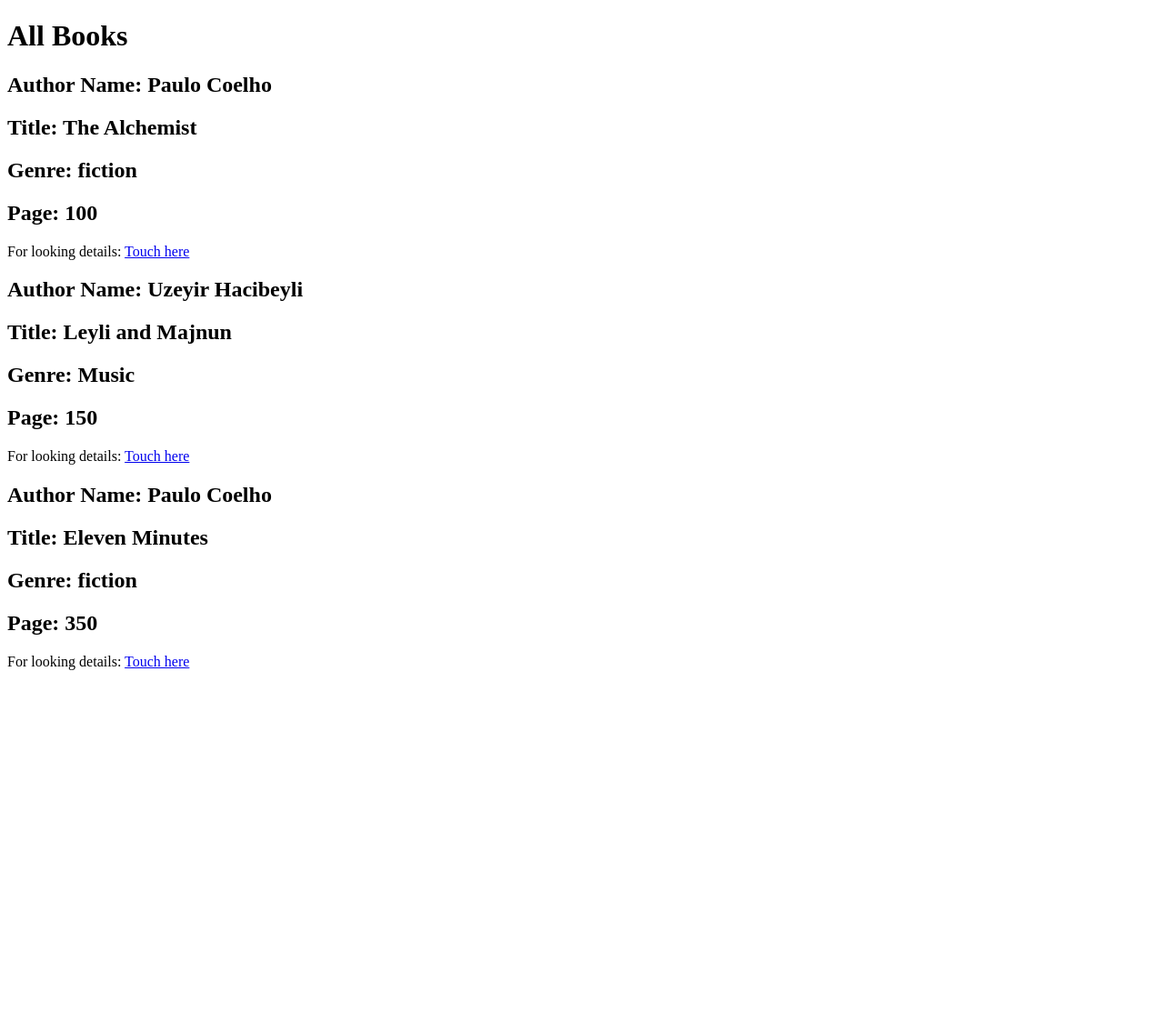
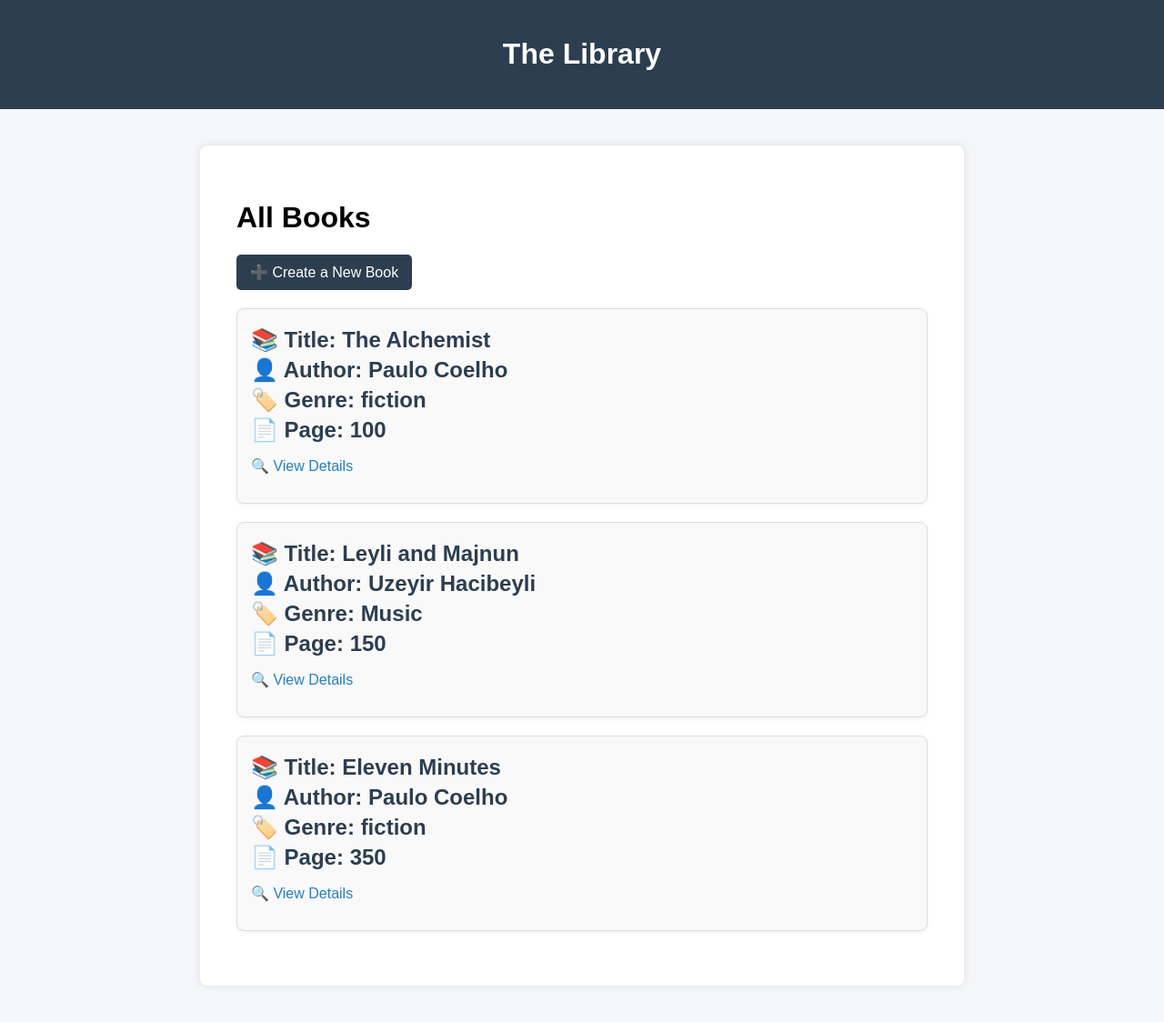
Before and after one commit to Shamil2007/DjangoProjects, a Django app: page / in a window 1280 px wide. Shown: the whole page at 91% size. Before the commit the page ends 737 px from the top, so only its background shows below. Run offline with Django 5.2, Linux system fonts and the light colour scheme; data comes from the database, SQL or seed files in the repository; both versions use the stored data as it was after the commit.

Commit message:
The adding system is created: no need to add book or quotes from admin panel, now we can add it via forms

```diff
--- a/Book_Quote_Journal/journal/templates/journal/book.html
+++ b/Book_Quote_Journal/journal/templates/journal/book.html
@@ -2,16 +2,64 @@
 
 {% block content %}
 
-<div>
+<style>
+    .container {
+        padding: 20px;
+    }
+
+    .create-book-link {
+        display: inline-block;
+        margin-bottom: 20px;
+        background-color: #2c3e50;
+        color: white;
+        padding: 10px 15px;
+        border-radius: 5px;
+        text-decoration: none;
+    }
+
+    .create-book-link:hover {
+        background-color: #34495e;
+    }
+
+    .book-card {
+        background-color: #f9f9f9;
+        border: 1px solid #ddd;
+        padding: 15px;
+        border-radius: 8px;
+        margin-bottom: 20px;
+        box-shadow: 0 2px 5px rgba(0,0,0,0.05);
+    }
+
+    .book-card h2 {
+        margin: 5px 0;
+        color: #2c3e50;
+    }
+
+    .details-link {
+        color: #2980b9;
+        text-decoration: none;
+    }
+
+    .details-link:hover {
+        text-decoration: underline;
+    }
+</style>
+
+<div class="container">
     <h1>All Books</h1>
+
+    <a class="create-book-link" href="{% url 'createBook' %}">➕ Create a New Book</a>
+
     {% for book in books %}
-        <div>
-            <h2>Author Name: {{book.author}}</h2>
-            <h2>Title: {{book.title}}</h2>
-            <h2>Genre: {{book.genre}}</h2>
-            <h2>Page: {{book.page}}</h2>
-            <p>For looking details: <a href="{% url 'book-details' book.unique_id%}">Touch here</a></p>
+        <div class="book-card">
+            <h2>📚 Title: {{ book.title }}</h2>
+            <h2>👤 Author: {{ book.author }}</h2>
+            <h2>🏷️ Genre: {{ book.genre }}</h2>
+            <h2>📄 Page: {{ book.page }}</h2>
+            <p>🔍 <a class="details-link" href="{% url 'book-details' book.unique_id %}">View Details</a></p>
         </div>
+    {% empty %}
+        <p>No books found.</p>
     {% endfor %}
 </div>
 
--- a/Book_Quote_Journal/journal/templates/journal/main.html
+++ b/Book_Quote_Journal/journal/templates/journal/main.html
@@ -4,10 +4,50 @@
     <meta charset="UTF-8">
     <meta name="viewport" content="width=device-width, initial-scale=1.0">
     <title>Shamil's Journal</title>
+    <style>
+        body {
+            font-family: Arial, sans-serif;
+            background-color: #f4f6f9;
+            margin: 0;
+            padding: 0;
+        }
+
+        header {
+            background-color: #2c3e50;
+            color: white;
+            padding: 20px;
+            text-align: center;
+        }
+
+        header a {
+            color: white;
+            text-decoration: none;
+        }
+
+        main {
+            max-width: 800px;
+            margin: 40px auto;
+            padding: 20px;
+            background-color: white;
+            border-radius: 8px;
+            box-shadow: 0 0 10px rgba(0, 0, 0, 0.1);
+        }
+
+        a:hover {
+            text-decoration: underline;
+        }
+    </style>
 </head>
 <body>
-    {% block content %}
 
-    {% endblock content %}
+    <header>
+        <a href="{% url 'book' %}"><h1>The Library</h1></a>
+    </header>
+
+    <main>
+        {% block content %}
+        {% endblock content %}
+    </main>
+
 </body>
 </html>
--- a/Book_Quote_Journal/journal/urls.py
+++ b/Book_Quote_Journal/journal/urls.py
@@ -3,5 +3,8 @@ from . import views
 
 urlpatterns = [
     path('', views.book_list, name = 'book'),
-    path('book_details/<int:unique_id>/', views.book_details, name='book-details')
+    path('book_details/<int:unique_id>/', views.book_details, name='book-details'),
+
+    path('createBook/', views.createBook, name='createBook'),
+    path('book_details/<int:unique_id>/createQuote', views.createQuote , name = 'createQuote')
 ]
--- a/Book_Quote_Journal/journal/views.py
+++ b/Book_Quote_Journal/journal/views.py
@@ -1,5 +1,6 @@
-from django.shortcuts import render, get_object_or_404
+from django.shortcuts import redirect, render, get_object_or_404
 from .models import Book, Quote
+from .forms import BookForm, QuoteForm
 
 def book_list(request):
     books = Book.objects.all()
@@ -11,6 +12,34 @@ def book_details(request, unique_id):
     quotes = Quote.objects.filter(book=book)
     context = {
         'book': book,
-        'quotes': quotes
+        'quotes': quotes,
+        'unique_id': unique_id
     }
     return render(request, 'journal/book_details.html', context)
+
+def createBook(request):
+    form = BookForm()
+
+    if request.method == "POST":
+        print(request.POST)
+        form = BookForm(request.POST)
+        if form.is_valid():
+            form.save()
+            return redirect('book')
+
+    context = {'form': form,
+               'name': 'Book'}
+    return render(request, 'journal/book_form.html', context)
+
+def createQuote(request,  unique_id):
+    form = QuoteForm()
+
+    if request.method == "POST":
+        form = QuoteForm(request.POST)
+        if form.is_valid():
+            form.save()
+            return redirect('book-details',  unique_id)
+
+    context = {'form': form,
+               'name': 'Quote'}
+    return render(request, 'journal/book_form.html', context)
```
Also changed, not shown: Book_Quote_Journal/journal/forms.py (added, +13 -0 lines), Book_Quote_Journal/journal/templates/journal/book_details.html (+88 -18 lines), Book_Quote_Journal/journal/templates/journal/book_form.html (added, +16 -0 lines), Book_Quote_Journal/db.sqlite3.
